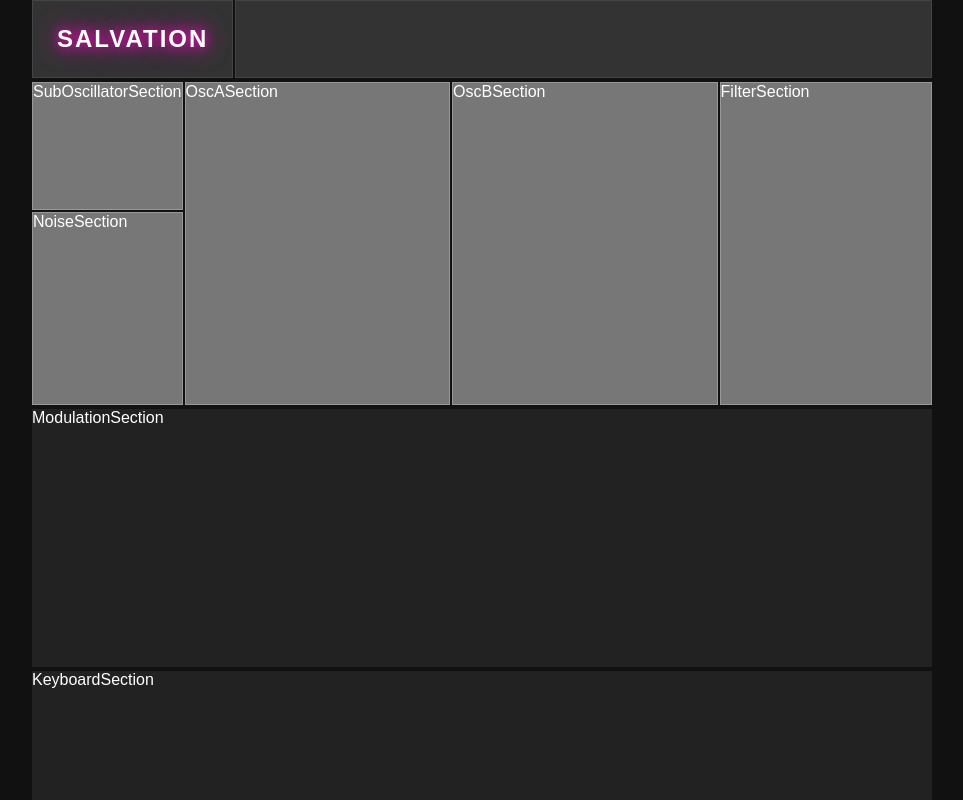
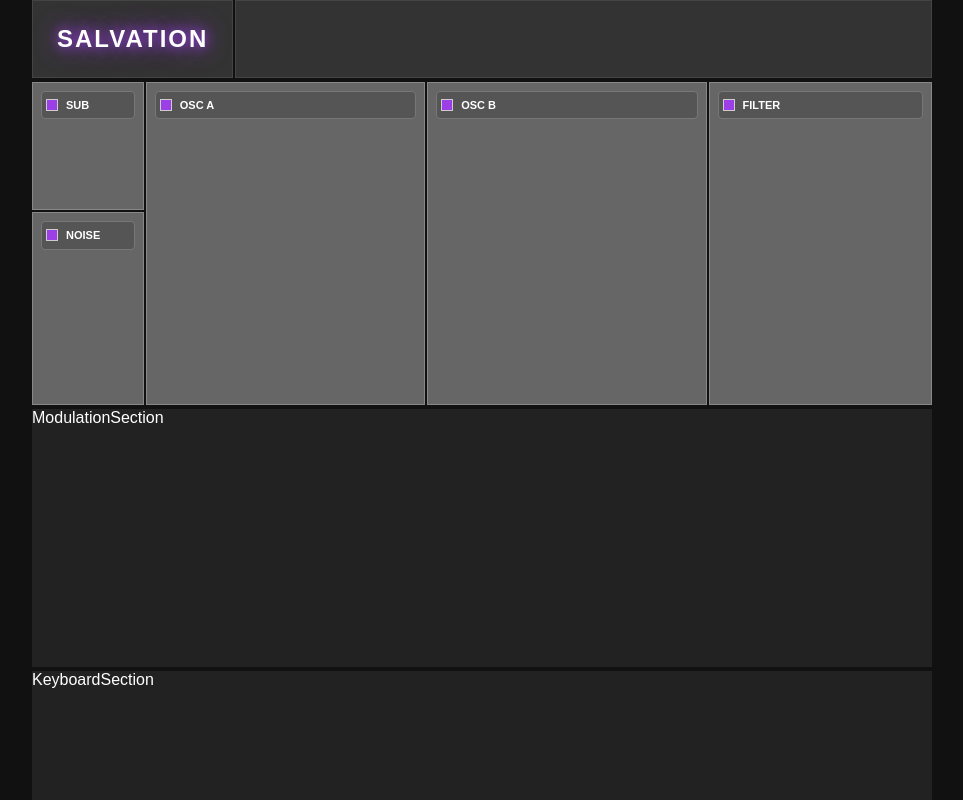
Before and after one commit to joanrieu/synth-salvation, a React (Vite) app: page / in a window 1280 px wide. Shown: the whole page, without its empty margins (158-1121 px from the left). Built offline with nearby package versions, Linux system fonts and the light colour scheme.

Commit message:
add section headers with status light

```diff
--- a/src/index.html
+++ b/src/index.html
@@ -16,7 +16,10 @@
         background: #111;
         color: white;
         font-family: sans-serif;
-        --primary: #ff00c4;
+        --primary: #9c3fe7;
+      }
+      * {
+        outline-color: white;
       }
     </style>
   </head>
--- a/src/index.tsx
+++ b/src/index.tsx
@@ -1,4 +1,4 @@
-import React, { ReactChildren } from "react";
+import React from "react";
 import ReactDOM from "react-dom";
 
 namespace Salvation {
@@ -89,6 +89,7 @@
 
   const OscillatorSectionItem = ({
     children,
+    title,
     style,
     ...props
   }: React.DetailedHTMLProps<
@@ -97,43 +98,73 @@
   >) => (
     <section
       style={{
-        backgroundColor: "#777",
-        border: "1px solid #999",
+        padding: 8,
+        backgroundColor: "#666",
+        border: "1px solid #888",
         ...style,
       }}
     >
+      <header
+        style={{
+          padding: 4,
+          display: "grid",
+          grid: "auto / auto 1fr",
+          gridGap: 8,
+          placeItems: "center left",
+          background: "#555",
+          border: "1px solid #777",
+          borderRadius: 4,
+        }}
+      >
+        <Checkbox />
+        <h2
+          style={{
+            fontSize: 11,
+            lineHeight: 0,
+            fontWeight: "bold",
+            textTransform: "uppercase",
+          }}
+        >
+          {title}
+        </h2>
+      </header>
       {children}
     </section>
   );
 
   const SubOscillatorSection = () => (
-    <OscillatorSectionItem style={{ gridArea: "s" }}>
-      SubOscillatorSection
-    </OscillatorSectionItem>
+    <OscillatorSectionItem
+      title="Sub"
+      style={{ gridArea: "s" }}
+    ></OscillatorSectionItem>
   );
 
   const NoiseSection = () => (
-    <OscillatorSectionItem style={{ gridArea: "n" }}>
-      NoiseSection
-    </OscillatorSectionItem>
+    <OscillatorSectionItem
+      title="Noise"
+      style={{ gridArea: "n" }}
+    ></OscillatorSectionItem>
   );
 
   const OscASection = () => (
-    <OscillatorSectionItem style={{ gridArea: "a" }}>
-      OscASection
-    </OscillatorSectionItem>
+    <OscillatorSectionItem
+      title="Osc A"
+      style={{ gridArea: "a" }}
+    ></OscillatorSectionItem>
   );
 
   const OscBSection = () => (
-    <OscillatorSectionItem style={{ gridArea: "b" }}>
-      OscBSection
-    </OscillatorSectionItem>
+    <OscillatorSectionItem
+      title="Osc B"
+      style={{ gridArea: "b" }}
+    ></OscillatorSectionItem>
   );
 
   const FilterSection = () => (
-    <OscillatorSectionItem style={{ gridArea: "f" }}>
-      FilterSection
-    </OscillatorSectionItem>
+    <OscillatorSectionItem
+      title="Filter"
+      style={{ gridArea: "f" }}
+    ></OscillatorSectionItem>
   );
 
   const ModulationSection = () => (
@@ -143,6 +174,17 @@
   const KeyboardSection = () => (
     <section style={{ backgroundColor: "#222" }}>KeyboardSection</section>
   );
+
+  const Checkbox = () => (
+    <div
+      style={{
+        width: 10,
+        height: 10,
+        border: "1px solid #ccc",
+        backgroundColor: "var(--primary)",
+      }}
+    />
+  );
 }
 
 ReactDOM.render(<Salvation.App />, document.getElementById("app"));
```
